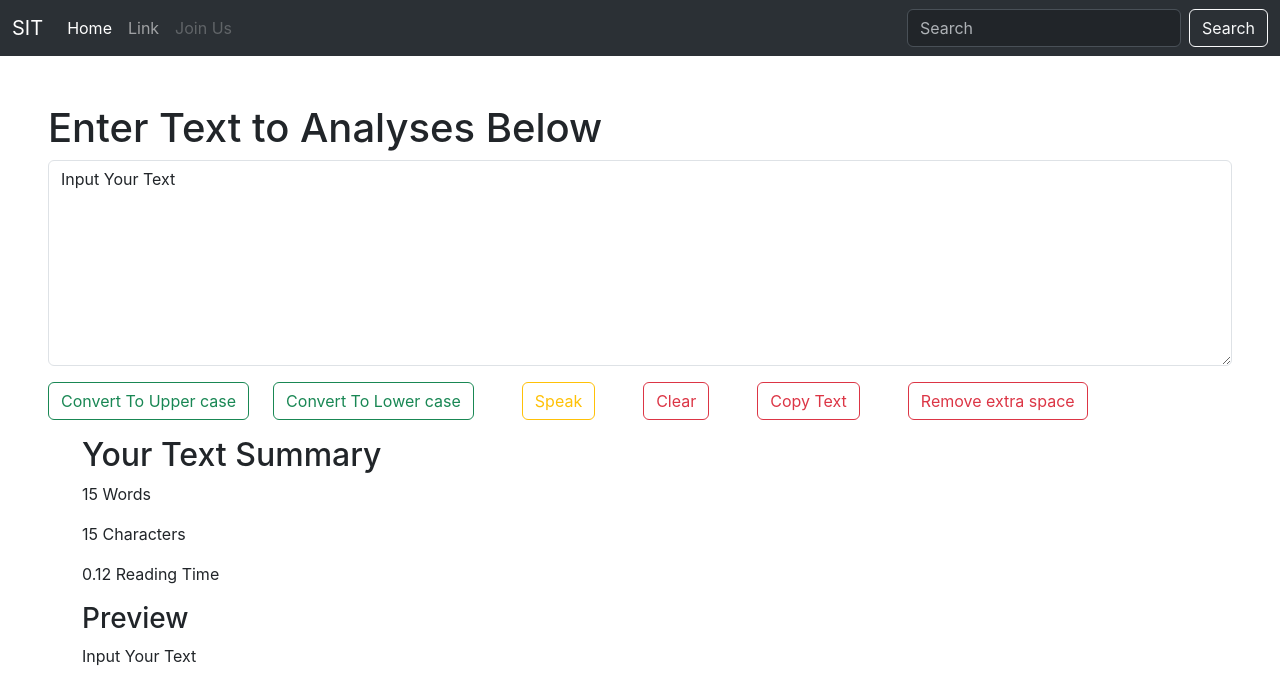
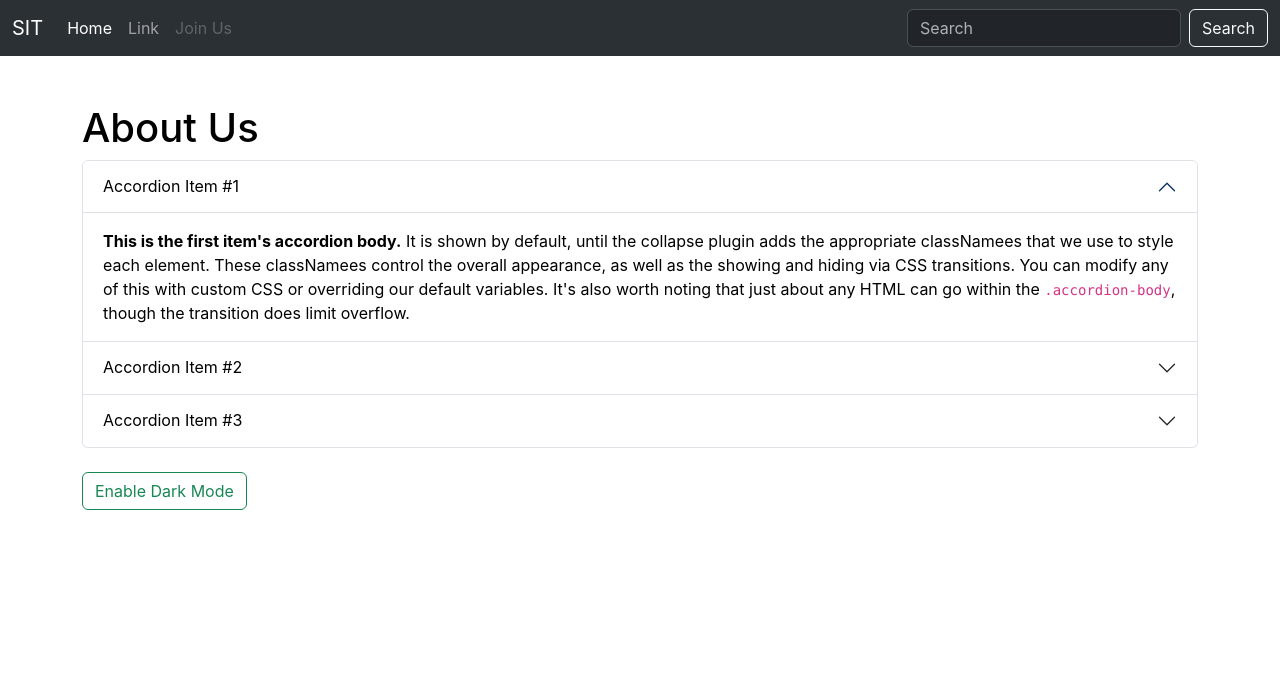
Before and after one commit to 6353079417/React-app-demo, a React (Create React App) app: page / in a window 1280 px wide. Shown: the top 700 px of the page. Built offline with nearby package versions, Linux system fonts and the light colour scheme.

Commit message:
some changes

```diff
--- a/src/App.js
+++ b/src/App.js
@@ -1,13 +1,17 @@
 import './App.css';
 import Navbar from './components/Navbar';
-import TextForm from './components/TextForm';
+// import TextForm from './components/TextForm';
+import AboutUs from './components/AboutUs';
+
+
 
 
 function App() {
   return (
     <>
-     <Navbar title ="SIT" aboutText="Join Us"/>
-    <TextForm heading="Enter Text to Analyses Below" />
+    <Navbar title ="SIT" aboutText="Join Us"/>
+    {/* <TextForm heading="Enter Text to Analyses Below" /> */}
+    <AboutUs heading="About Us"/>
 
     </>
   );
--- /dev/null
+++ b/src/components/AboutUs.js
@@ -0,0 +1,83 @@
+import React, { useState } from 'react'
+
+export default function AboutUs(props) {
+    const [myStyle,setmyStyle] = useState(
+      {
+        color:"black",
+        backgroundColor:"white"
+      }
+    )
+    const [btnText,setbtnText] = useState("Enable Dark Mode");
+
+    const toggleStyle = () => {
+      if (myStyle.color === 'black') {
+          setmyStyle({
+            color:"white",
+            backgroundColor:"black",
+            borderRadius:"20px",
+            border:"1px solid blue",
+            padding:"15px"
+          })
+
+          setbtnText("Enable Light Mode");
+      } else {
+          setmyStyle({
+            color:"black",
+            backgroundColor:"white"
+          })
+          setbtnText("Enable Dark Mode");
+      }
+    }
+
+
+
+
+
+
+
+
+  return (
+    <div class=" container my-5" style={myStyle}>
+      <h1  >{props.heading}</h1>
+      <div className="accordion" id="accordionExample">
+  <div className="accordion-item" style={myStyle}>
+    <h2 className="accordion-header">
+      <button className="accordion-button" type="button" data-bs-toggle="collapse" data-bs-target="#collapseOne" aria-expanded="true" aria-controls="collapseOne" style={myStyle}>
+        Accordion Item #1
+      </button>
+    </h2>
+    <div id="collapseOne" className="accordion-collapse collapse show" data-bs-parent="#accordionExample">
+      <div className="accordion-body">
+        <strong>This is the first item's accordion body.</strong> It is shown by default, until the collapse plugin adds the appropriate classNamees that we use to style each element. These classNamees control the overall appearance, as well as the showing and hiding via CSS transitions. You can modify any of this with custom CSS or overriding our default variables. It's also worth noting that just about any HTML can go within the <code>.accordion-body</code>, though the transition does limit overflow.
+      </div>
+    </div>
+  </div>
+  <div className="accordion-item" style={myStyle}>
+    <h2 className="accordion-header">
+      <button className="accordion-button collapsed" style={myStyle} type="button" data-bs-toggle="collapse" data-bs-target="#collapseTwo" aria-expanded="false" aria-controls="collapseTwo">
+        Accordion Item #2
+      </button>
+    </h2>
+    <div id="collapseTwo" className="accordion-collapse collapse" data-bs-parent="#accordionExample">
+      <div className="accordion-body">
+        <strong>This is the second item's accordion body.</strong> It is hidden by default, until the collapse plugin adds the appropriate classNamees that we use to style each element. These classNamees control the overall appearance, as well as the showing and hiding via CSS transitions. You can modify any of this with custom CSS or overriding our default variables. It's also worth noting that just about any HTML can go within the <code>.accordion-body</code>, though the transition does limit overflow.
+      </div>
+    </div>
+  </div>
+  <div className="accordion-item" style={myStyle}>
+    <h2 className="accordion-header">
+      <button className="accordion-button collapsed" style={myStyle} type="button" data-bs-toggle="collapse" data-bs-target="#collapseThree" aria-expanded="false" aria-controls="collapseThree">
+        Accordion Item #3
+      </button>
+    </h2>
+    <div id="collapseThree" className="accordion-collapse collapse" data-bs-parent="#accordionExample">
+      <div className="accordion-body">
+        <strong>This is the third item's accordion body.</strong> It is hidden by default, until the collapse plugin adds the appropriate classNamees that we use to style each element. These classNamees control the overall appearance, as well as the showing and hiding via CSS transitions. You can modify any of this with custom CSS or overriding our default variables. It's also worth noting that just about any HTML can go within the <code>.accordion-body</code>, though the transition does limit overflow.
+      </div>
+    </div>
+  </div>
+</div>
+<button type="button" class="btn btn-outline-success my-4" onClick={toggleStyle}>{btnText}</button>
+    </div>
+  )
+}
--- a/src/components/TextForm.js
+++ b/src/components/TextForm.js
@@ -51,8 +51,6 @@
             <button className='btn btn-outline-danger my-3 mx-4' onClick={handleClear}>Clear</button>
             <button className='btn btn-outline-danger my-3 mx-4' onClick={handleCopy}>Copy Text</button>
             <button className='btn btn-outline-danger my-3 mx-4' onClick={handleRemoveSpace}>Remove extra space</button>
-
-
             </div>
             <div className="container">
                 <h2>Your Text Summary</h2>
```
